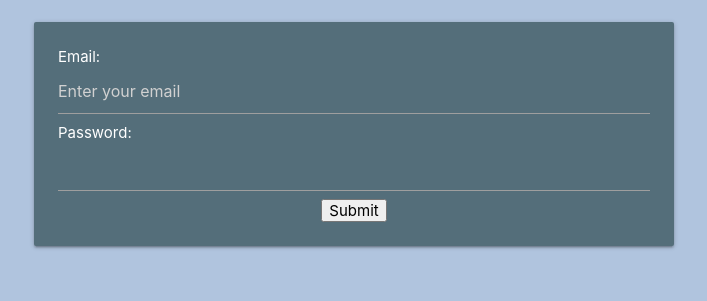
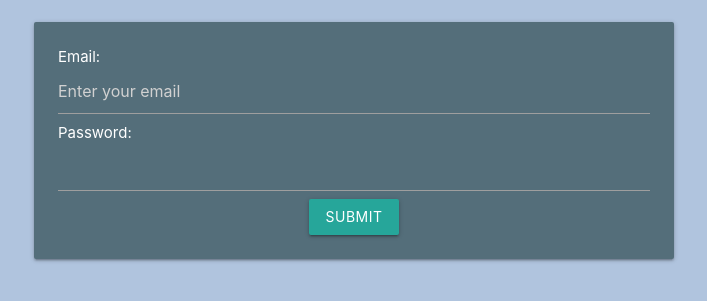
Before and after one commit to msteknoadam/Bilkent2022-2023-Fall-CTIS256-TermProject, a PHP site: page /login.php in a window 1280 px wide. Shown: the part 192-493 px from the top of the page, without its empty margins (286-993 px from the left). Run offline with PHP 8.4, Linux system fonts and the light colour scheme.

Commit message:
Materialize css button

```diff
--- a/login.php
+++ b/login.php
@@ -56,7 +56,7 @@ if (isset($submit)) {
                         <input type="email" name="email" placeholder="Enter your email">
                         <p>Password: <?=$password_error ? "Please enter your password !!" : ""?> </p>
                         <input type="password" name="password">
-                        <input class="inp" type="submit" name="submit">
+                        <input class="inp btn" type="submit" name="submit">
                     </form>
                 </div>
             </div>
```
